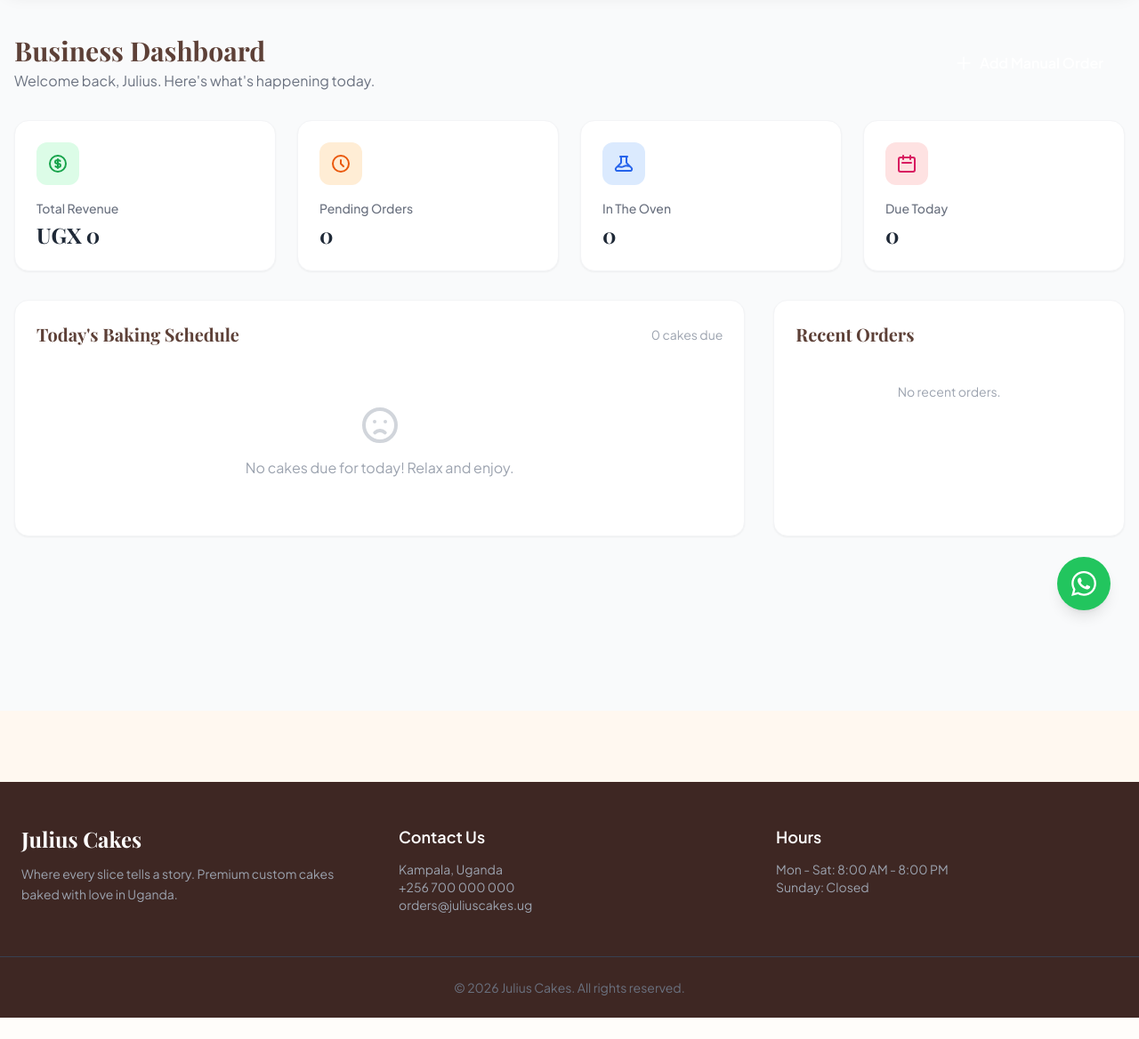
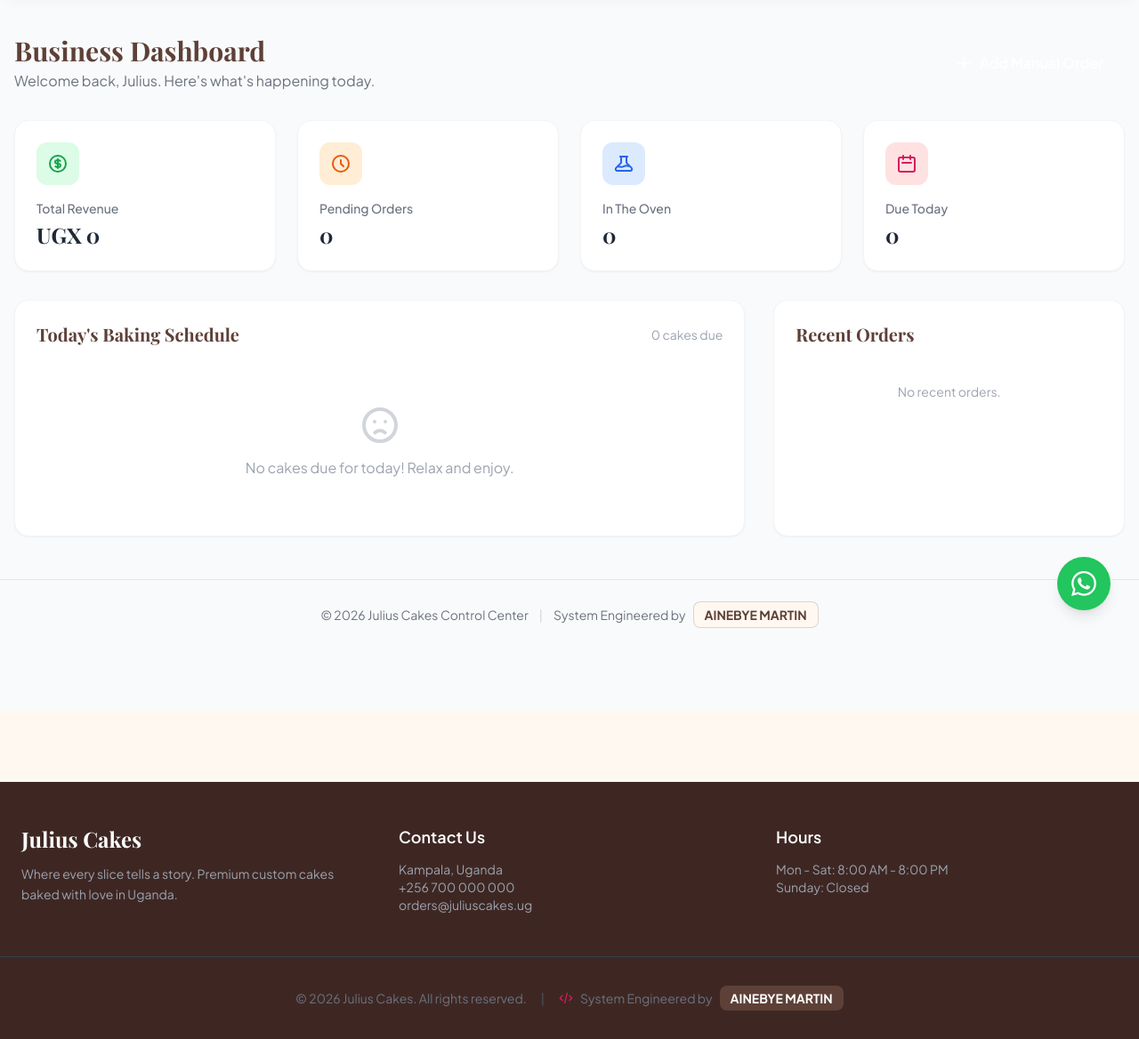
Before and after one commit to ainebyemartin0-arch/julius-cakes-system, a Django app: page /dashboard/ in a window 1280 px wide. Shown: the part 82-1250 px from the top of the page at 89% size. Before the commit the page ends 1226 px from the top, so only its background shows below. Run offline with Django 5.2, Linux system fonts and the light colour scheme; the visitor is signed in with stand-in values (Sample User, id 1); data that the repository does not hold is empty; some libraries are stand-ins or nearby versions.

Commit message:
Final system updates and developer credits

```diff
--- a/templates/base.html
+++ b/templates/base.html
@@ -180,8 +180,14 @@
                 <p class="text-gray-400 text-sm">Sunday: Closed</p>
             </div>
         </div>
-        <div class="border-t border-gray-700 py-6 text-center text-sm text-gray-500">
-            &copy; {% now "Y" %} Julius Cakes. All rights reserved.
+        <div class="border-t border-gray-700 py-8 text-center text-sm text-gray-500 flex flex-col md:flex-row justify-center items-center gap-4">
+            <span>&copy; {% now "Y" %} Julius Cakes. All rights reserved.</span>
+            <span class="hidden md:inline text-gray-600">|</span>
+            <span class="flex items-center gap-2">
+                <svg xmlns="http://www.w3.org/2000/svg" class="h-4 w-4 text-[#D81B60]" fill="none" viewBox="0 0 24 24" stroke="currentColor" stroke-width="2"><path stroke-linecap="round" stroke-linejoin="round" d="M10 20l4-16m4 4l4 4-4 4M6 16l-4-4 4-4" /></svg>
+                <span>System Engineered by</span>
+                <a href="#" class="font-bold text-white bg-[#5D4037] px-3 py-1 rounded-lg hover:bg-[#D81B60] transition-all duration-300 cursor-pointer transform hover:scale-105">AINEBYE MARTIN</a>
+            </span>
         </div>
     </footer>
 
--- a/templates/dashboard.html
+++ b/templates/dashboard.html
@@ -121,5 +121,16 @@
         </div>
 
     </div>
+
+        <!-- Developer Footer -->
+        <div class="mt-12 border-t border-gray-200 pt-6 text-center text-sm text-gray-500 flex flex-col sm:flex-row justify-center items-center gap-3">
+            <span>&copy; {% now "Y" %} Julius Cakes Control Center</span>
+            <span class="hidden sm:inline text-gray-300">|</span>
+            <span class="flex items-center gap-2">
+                <span>System Engineered by</span>
+                <span class="font-bold text-[#5D4037] bg-[#FFF8F0] border border-[#5D4037]/20 px-3 py-1 rounded-lg">AINEBYE MARTIN</span>
+            </span>
+        </div>
+    </div>
 </section>
 {% endblock %}
```
Also changed, not shown: templates/admin/base_site.html (+10 -0 lines), README.md (added).
